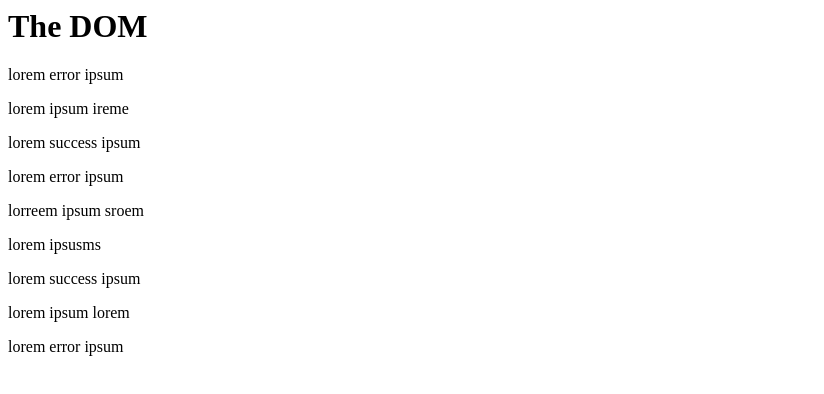
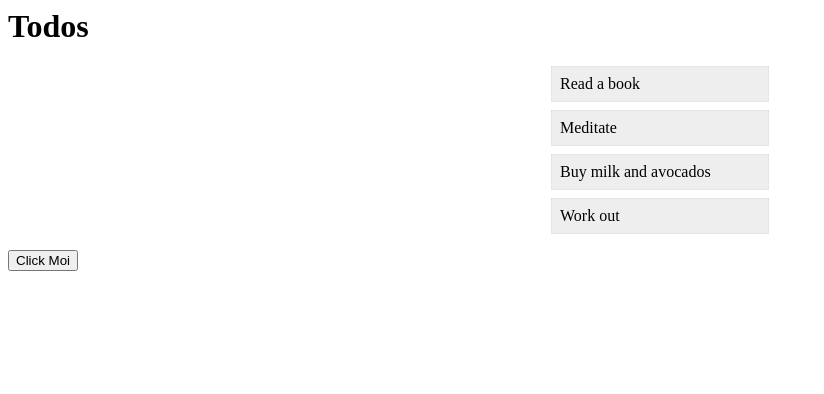
Before and after one commit to MIJanda/modern-javascript, a plain HTML site: page ch_6_DOM/index.html in a window 1280 px wide. Shown: the whole page, without its empty margins (0-824 px from the left). Drawn offline with Linux system fonts and the light colour scheme.

Commit message:
finished event basics

```diff
--- /dev/null
+++ b/ch_6_DOM/event_basics.js
@@ -0,0 +1,17 @@
+// const button = document.querySelector('button');
+
+// button.addEventListener('click', () => {
+//     console.log('You clicked me!');
+// });
+
+const items = document.querySelectorAll('li');
+
+items.forEach(item => {
+    item.addEventListener('click', e => {
+        // universally accepted
+        // console.log(e.target);
+        // iterable
+        // console.log(item);
+        e.target.style.textDecoration = 'line-through';
+    });
+});
--- a/ch_6_DOM/index.html
+++ b/ch_6_DOM/index.html
@@ -3,21 +3,20 @@
     <meta charset="UTF-8">
     <meta name="viewport" content="width=device-width, initial-scale=1.0">
     <title>DOM</title>
-    <link rel="stylesheet" href="style.css">
+    <link rel="stylesheet" type="text/css" href="style.css">
 </head>
 <body>
-    <h1>The DOM</h1>
+    <h1>Todos</h1>
 
-    <p>lorem error ipsum</p>
-    <p>lorem ipsum ireme</p>
-    <p>lorem success ipsum</p>
-    <p>lorem error ipsum</p>
-    <p>lorreem ipsum sroem</p>
-    <p>lorem ipsusms</p>
-    <p>lorem success ipsum</p>
-    <p>lorem ipsum lorem</p>
-    <p>lorem error ipsum</p>
+    <ul>
+        <li>Read a book</li>
+        <li>Meditate</li>
+        <li>Buy milk and avocados</li>
+        <li>Work out</li>
+    </ul>
 
-    <script src="sandbox.js"></script>
+    <button>Click Moi</button>
+
+    <script src="event_basics.js"></script>
 </body>
 </html>
--- a/ch_6_DOM/style.css
+++ b/ch_6_DOM/style.css
@@ -0,0 +1,8 @@
+li {
+    list-style-type: none;
+    max-width: 200px;
+    padding: 8px;
+    margin: 8px auto;
+    background: #eee;
+    border: 1px dotted #ddd;
+}
```
Also changed, not shown: ch_6_DOM/sandbox.js (deleted).
